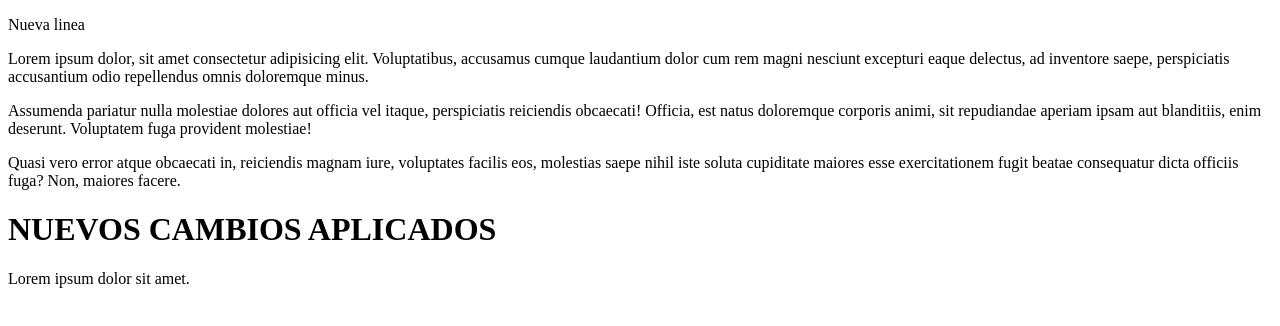
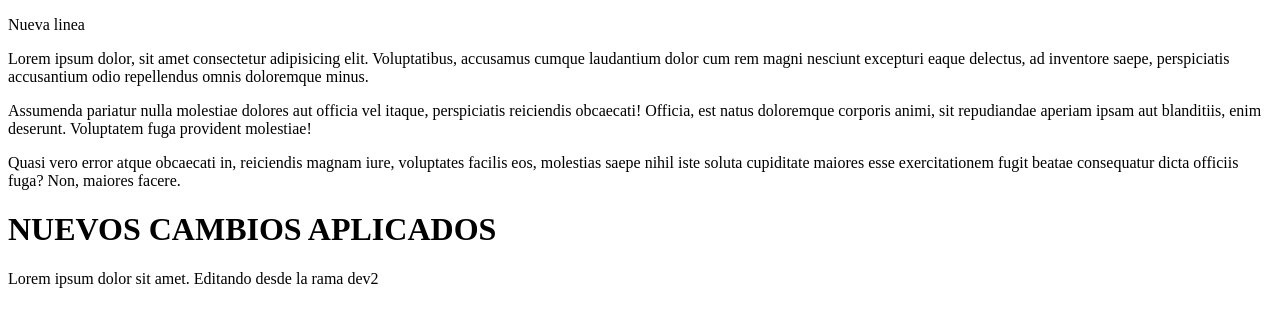
Before and after one commit to dmuiami/EjemploGITVSC, a plain HTML site: page index.html in a window 1280 px wide. Drawn offline with Linux system fonts and the light colour scheme.

Commit message:
Añadiendo desde la rama dev2

```diff
--- a/index.html
+++ b/index.html
@@ -13,6 +13,6 @@
         <p>Quasi vero error atque obcaecati in, reiciendis magnam iure, voluptates facilis eos, molestias saepe nihil iste soluta cupiditate maiores esse exercitationem fugit beatae consequatur dicta officiis fuga? Non, maiores facere.</p>
     </div>
     <h1>NUEVOS CAMBIOS APLICADOS</h1>
-    <p>Lorem ipsum dolor sit amet.</p>
+    <p>Lorem ipsum dolor sit amet. Editando desde la rama dev2</p>
 </body>
 </html>
```
